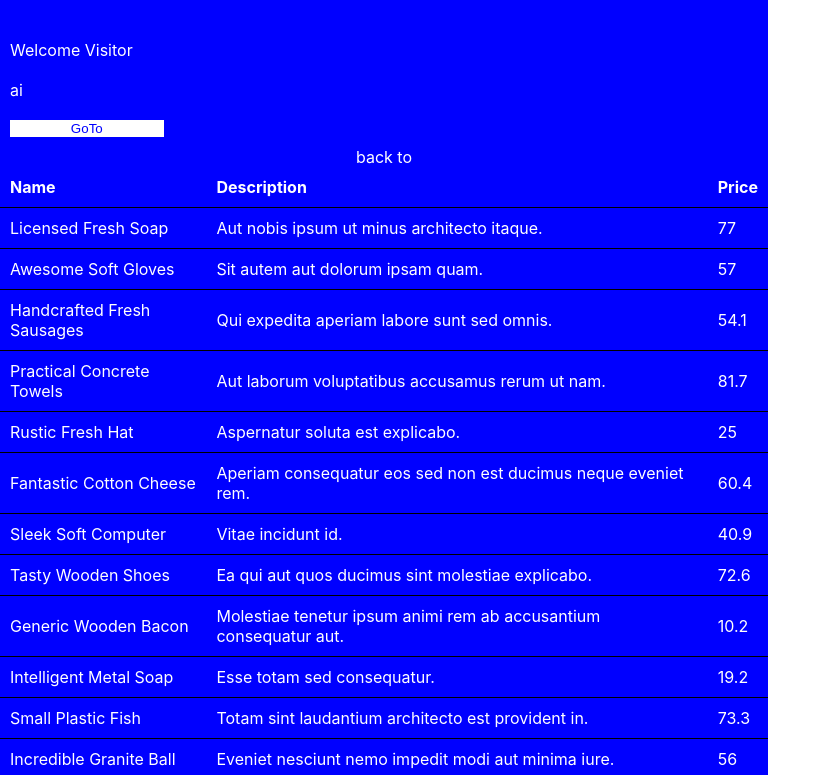
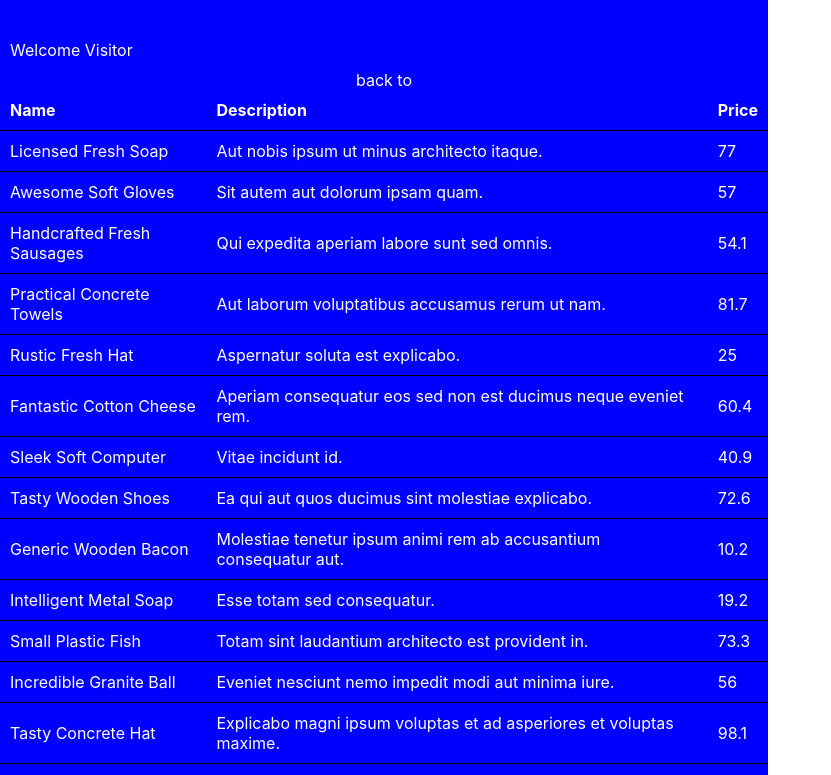
Before and after one commit to dci-ber-fbw21/spa-router-params-products-list-Gercai, a React (Create React App) app: page /products in a window 1280 px wide. Shown: the top 775 px of the page, without its empty margins (0-831 px from the left). Built offline with nearby package versions, Linux system fonts and the light colour scheme.

Commit message:
refactoring

```diff
--- a/src/App.js
+++ b/src/App.js
@@ -13,16 +13,10 @@ import './App.css';
 
 function App() {
 
-
-
   return (
     <div className="App">
       <Router>
-
           <Home/>
-
-
-
       </Router>
     </div>
   );
--- a/src/views/home/index.js
+++ b/src/views/home/index.js
@@ -2,26 +2,23 @@ import React from "react";
 import Products from "../products";
 import {
   BrowserRouter as Router,
-  Switch,
   Route,
   withRouter,
-  Link
 } from "react-router-dom";
 
 import "./index.scss";
 
 class Home extends React.Component{
 
-
 componentDidMount(){
 
 }
 
-GoTo(){
+GoTo(pathname){
   let {history} = this.props;
   console.log(history);
   history.push({
-    pathname:"/products",
+    pathname,
     search: "?ok"
   })
 
@@ -32,24 +29,17 @@ render(){
   let {pathname} = this.props.location;
 return (
 
-  <article>
+    <article>
     <section className="products">
     <div>Welcome Visitor</div>
-
-
-
 {
   pathname==="/products"?
-  <div>ai</div>:
-  <div>oh</div>
+  <Products></Products>:
+  <Router>
+  <button onClick={() => this.GoTo("/products")}>GoTo</button>
+  <Route path="/products" component={Products}></Route>
+  </Router>
 }
-
-    <Router>
-        <button onClick={() => this.GoTo()}>GoTo
-        </button>
-    <Route path="/products" component={Products}></Route>
-    </Router>
-
     </section>
   </article>
 )}
--- a/src/views/products/index.js
+++ b/src/views/products/index.js
@@ -20,6 +20,7 @@ componentDidMount(){
 
 
 GoTo(){
+
 
 }
 
```
